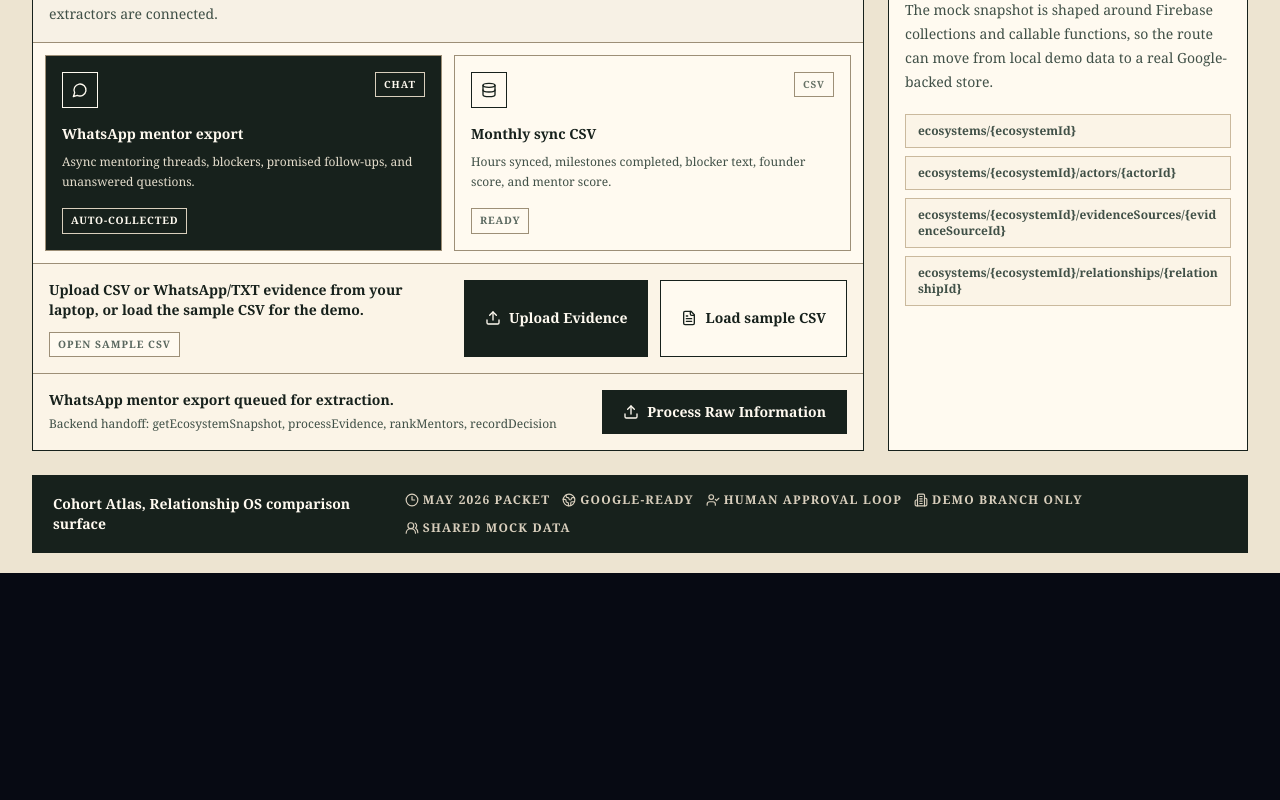
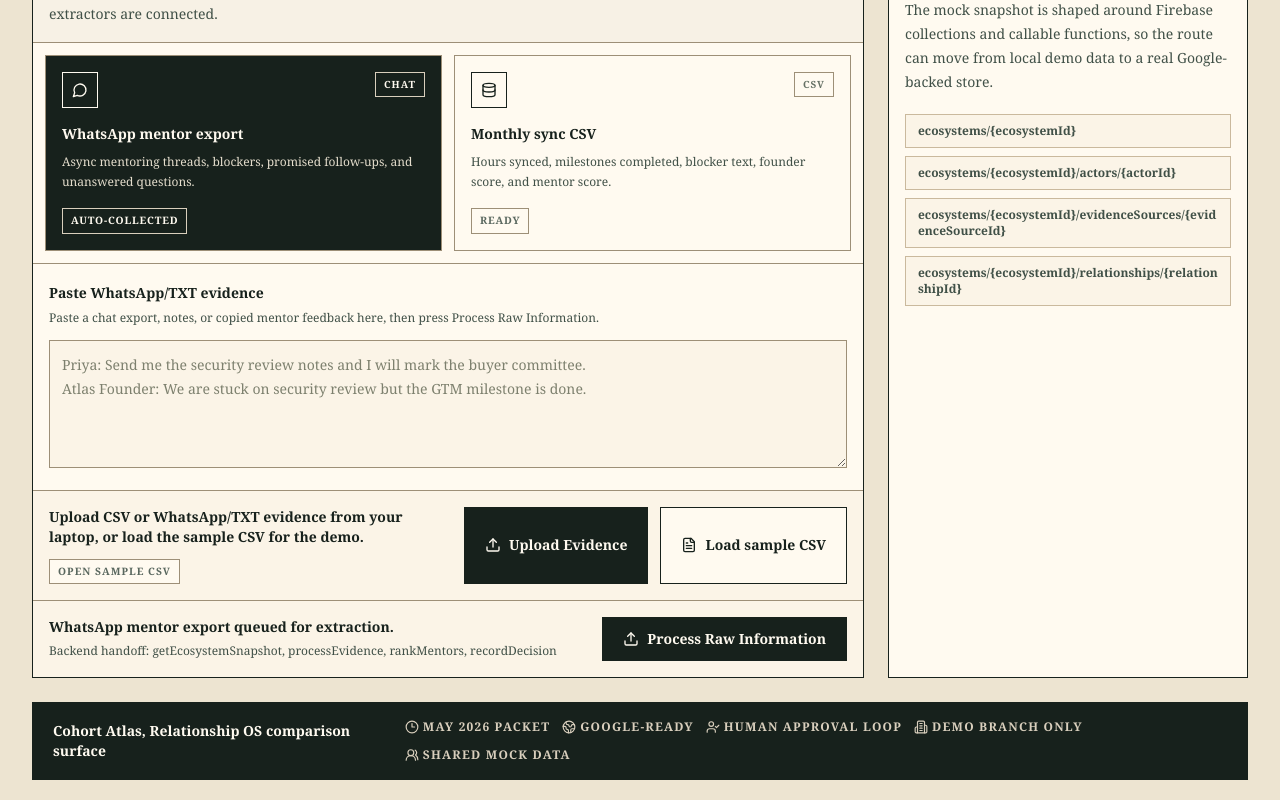
Before and after one commit to aniqamrin/BWAI_HACKATHON, a Next.js app in the folder frontend/: page /relationship-os in a window 1280 px wide. Shown: the part 2595-3395 px from the top of the page. Before the commit the page ends 3168 px from the top, so only its background shows below. Built offline with nearby package versions, Linux system fonts and the light colour scheme.

Commit message:
feat: support pasted relationship evidence

```diff
--- a/frontend/components/relationship-os/RelationshipOSDemo.tsx
+++ b/frontend/components/relationship-os/RelationshipOSDemo.tsx
@@ -726,7 +726,9 @@ function IngestionPanel({
   processedCsvSummary,
   processingError,
   csvEvidence,
+  pastedEvidence,
   onQueueEvidence,
+  onChangePastedEvidence,
   onUploadCsv,
   onLoadSampleCsv,
   onProcessEvidence,
@@ -738,7 +740,9 @@ function IngestionPanel({
   processedCsvSummary: ProcessedCsvSummary | null;
   processingError: string | null;
   csvEvidence: CsvEvidenceState | null;
+  pastedEvidence: string;
   onQueueEvidence: (sourceId: string) => void;
+  onChangePastedEvidence: (value: string) => void;
   onUploadCsv: (file: File) => Promise<void>;
   onLoadSampleCsv: () => void;
   onProcessEvidence: () => Promise<void>;
@@ -769,11 +773,29 @@ function IngestionPanel({
         })}
       </div>
 
+      <div className="border-t border-[#9d8f77] bg-[#fffaf0] px-4 py-4">
+        <label htmlFor="relationship-os-paste" className="text-sm font-bold text-[#17211c]">
+          Paste WhatsApp/TXT evidence
+        </label>
+        <p className="mt-1 text-xs leading-5 text-[#405047]">
+          Paste a chat export, notes, or copied mentor feedback here, then press Process Raw Information.
+        </p>
+        <textarea
+          id="relationship-os-paste"
+          className="mt-3 min-h-32 w-full resize-y border border-[#9d8f77] bg-[#fbf4e7] px-3 py-3 text-sm leading-6 text-[#17211c] outline-none placeholder:text-[#7d806e] focus:border-[#17211c]"
+          placeholder="Priya: Send me the security review notes and I will mark the buyer committee.&#10;Atlas Founder: We are stuck on security review but the GTM milestone is done."
+          value={pastedEvidence}
+          onChange={(event) => onChangePastedEvidence(event.currentTarget.value)}
+        />
+      </div>
+
       <div className="grid gap-3 border-t border-[#9d8f77] bg-[#fbf4e7] px-4 py-4 lg:grid-cols-[minmax(0,1fr)_auto_auto]">
         <div className="min-w-0">
           <p className="text-sm font-bold text-[#17211c]">
             {csvEvidence
               ? `${csvEvidence.filename} loaded: ${csvEvidence.rowCount} ${csvEvidence.rowLabel} across ${csvEvidence.participantCount} participants.`
+              : pastedEvidence.trim()
+                ? "Pasted WhatsApp/TXT evidence is ready to process."
               : "Upload CSV or WhatsApp/TXT evidence from your laptop, or load the sample CSV for the demo."}
           </p>
           {csvEvidence ? (
@@ -825,13 +847,15 @@ function IngestionPanel({
         <div className="min-w-0">
           <p className="text-sm font-bold text-[#17211c]" aria-live="polite">
             {isProcessingEvidence
-              ? "Processing the CSV rows into relationship evidence..."
+              ? "Processing evidence into relationship signals..."
               : evidenceProcessed
               ? csvEvidence
                 ? `Run ${processRunCount}: ${csvEvidence.rowCount} ${csvEvidence.rowLabel} processed into relationship, mentor ranking, and partner intro signals.`
                 : `Run ${processRunCount}: Raw information processed into relationship, mentor ranking, and partner intro signals.`
               : csvEvidence
                 ? `${csvEvidence.filename} is ready to process.`
+                : pastedEvidence.trim()
+                  ? "Pasted evidence is ready to process."
                 : queuedSource
                 ? `${queuedSource.title} queued for extraction.`
                 : "Queue a source or process the full demo packet."}
@@ -851,7 +875,11 @@ function IngestionPanel({
           ) : null}
           {processedCsvSummary ? (
             <div className="mt-3 grid gap-2 sm:grid-cols-2 xl:grid-cols-4">
-              <ProcessedCsvStat label={processedCsvSummary.rowLabel} value={`${processedCsvSummary.rowCount}`} detail="parsed from file" />
+              <ProcessedCsvStat
+                label={processedCsvSummary.rowLabel}
+                value={`${processedCsvSummary.rowCount}`}
+                detail={csvEvidence?.filename === "Pasted WhatsApp/TXT evidence" ? "parsed from paste" : "parsed from file"}
+              />
               <ProcessedCsvStat label={processedCsvSummary.relationshipLabel} value={`${processedCsvSummary.relationshipCount}`} detail={processedCsvSummary.relationshipDetail} />
               <ProcessedCsvStat label="Blockers" value={`${processedCsvSummary.blockerCount}`} detail={`${processedCsvSummary.unresolvedAskCount} unresolved asks`} />
               <ProcessedCsvStat label={processedCsvSummary.topActorLabel} value={processedCsvSummary.topMentorName} detail={`${processedCsvSummary.topMentorScore}% fit score`} />
@@ -867,7 +895,7 @@ function IngestionPanel({
           onClick={onProcessEvidence}
         >
           <Upload className="h-4 w-4" aria-hidden />
-          {isProcessingEvidence ? "Processing CSV" : evidenceProcessed ? "Reprocess Raw Information" : "Process Raw Information"}
+          {isProcessingEvidence ? "Processing Evidence" : evidenceProcessed ? "Reprocess Raw Information" : "Process Raw Information"}
         </button>
       </div>
     </section>
@@ -884,6 +912,7 @@ export default function RelationshipOSDemo() {
   const [processedCsvSummary, setProcessedCsvSummary] = useState<ProcessedCsvSummary | null>(null);
   const [processingError, setProcessingError] = useState<string | null>(null);
   const [csvEvidence, setCsvEvidence] = useState<CsvEvidenceState | null>(null);
+  const [pastedEvidence, setPastedEvidence] = useState("");
   const [decisions, setDecisions] = useState<Record<string, Decision>>({});
 
   const visibleActions = useMemo(() => {
@@ -920,6 +949,19 @@ export default function RelationshipOSDemo() {
     setProcessingError(null);
   }
 
+  function changePastedEvidence(value: string) {
+    setPastedEvidence(value);
+    setEvidenceProcessed(false);
+    setProcessRunCount(0);
+    setProcessedCsvSummary(null);
+    setProcessingError(null);
+
+    if (value.trim()) {
+      setCsvEvidence(null);
+      setQueuedEvidenceSource("whatsapp-export");
+    }
+  }
+
   async function readSampleCsv() {
     const response = await fetch(SAMPLE_WHATSAPP_CSV_PATH);
     if (!response.ok) {
@@ -934,6 +976,7 @@ export default function RelationshipOSDemo() {
   async function loadSampleCsv() {
     const csvState = await readSampleCsv();
     setCsvEvidence(csvState);
+    setPastedEvidence("");
     setQueuedEvidenceSource("csv-may-sync");
     setEvidenceProcessed(false);
     setProcessRunCount(0);
@@ -956,11 +999,12 @@ export default function RelationshipOSDemo() {
       const csvState = isCsv ? summarizeCsvEvidence(file.name, fileText) : summarizeTextEvidence(file.name, fileText);
 
       if (csvState.rowCount === 0) {
-        throw new Error("That CSV did not contain any data rows.");
+        throw new Error("That evidence file did not contain any usable rows or messages.");
       }
 
       setCsvEvidence(csvState);
-      setQueuedEvidenceSource("csv-may-sync");
+      setPastedEvidence("");
+      setQueuedEvidenceSource(csvState.kind === "text" ? "whatsapp-export" : "csv-may-sync");
       setEvidenceProcessed(false);
       setProcessRunCount(0);
       setProcessedCsvSummary(null);
@@ -974,9 +1018,9 @@ export default function RelationshipOSDemo() {
     setProcessingError(null);
 
     try {
-      const csvState = csvEvidence ?? (await readSampleCsv());
+      const csvState = csvEvidence ?? (pastedEvidence.trim() ? summarizeTextEvidence("Pasted WhatsApp/TXT evidence", pastedEvidence) : await readSampleCsv());
       setCsvEvidence(csvState);
-      setQueuedEvidenceSource("csv-may-sync");
+      setQueuedEvidenceSource(csvState.kind === "text" ? "whatsapp-export" : "csv-may-sync");
       setProcessedCsvSummary(processCsvEvidenceRows(csvState));
       setEvidenceProcessed(true);
       setProcessRunCount((current) => current + 1);
@@ -1068,7 +1112,9 @@ export default function RelationshipOSDemo() {
             processedCsvSummary={processedCsvSummary}
             processingError={processingError}
             csvEvidence={csvEvidence}
+            pastedEvidence={pastedEvidence}
             onQueueEvidence={queueEvidence}
+            onChangePastedEvidence={changePastedEvidence}
             onUploadCsv={uploadCsv}
             onLoadSampleCsv={loadSampleCsv}
             onProcessEvidence={processEvidence}
```
